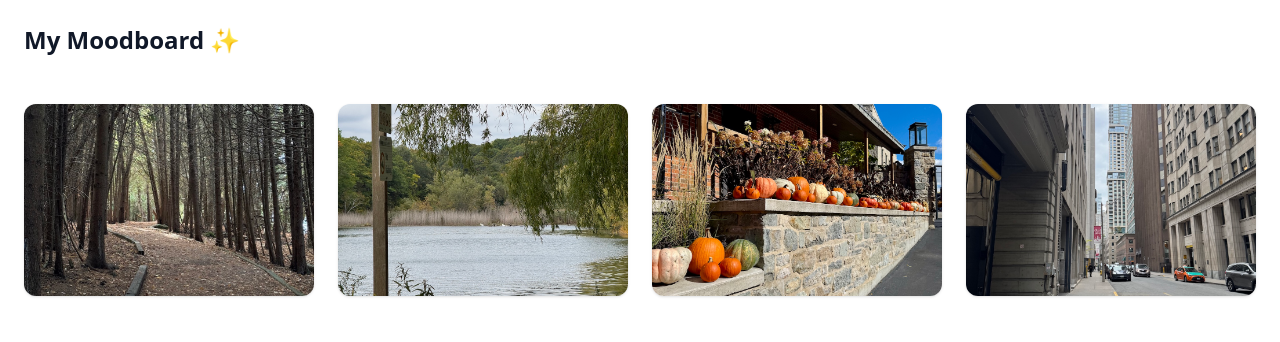
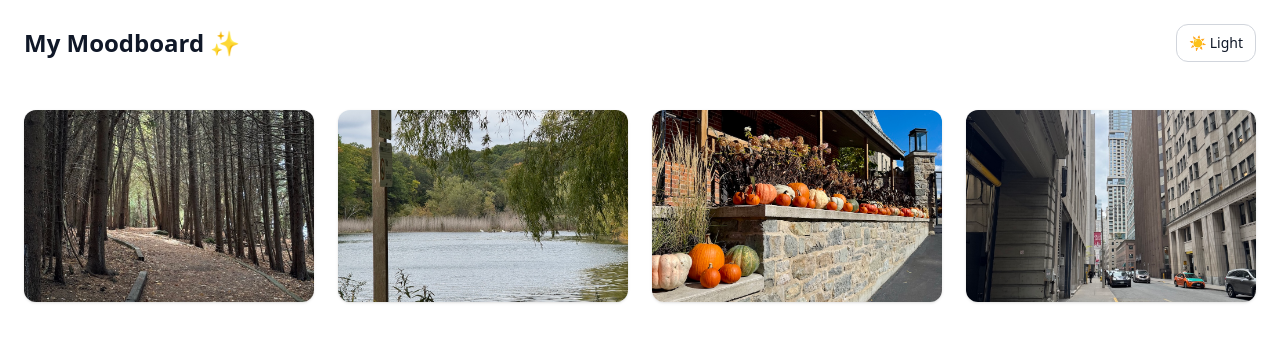
Before and after one commit to maarjahely/mood-board, a React (Vite) app: page / in a window 1280 px wide. Shown: the top 342 px of the page. Built offline with nearby package versions, Linux system fonts and the light colour scheme.

Commit message:
Add theme toggle

```diff
--- a/index.html
+++ b/index.html
@@ -5,6 +5,15 @@
     <link rel="icon" type="image/x-icon" href="/favicon.ico" />
     <meta name="viewport" content="width=device-width, initial-scale=1.0" />
     <title>mood-board</title>
+
+    <script>
+      document.documentElement.classList.toggle(
+        "dark",
+        localStorage.theme === "dark" ||
+          (!("theme" in localStorage) &&
+            window.matchMedia("(prefers-color-scheme: dark)").matches)
+      );
+    </script>
   </head>
   <body>
     <div id="root"></div>
--- a/src/App.tsx
+++ b/src/App.tsx
@@ -1,12 +1,15 @@
 import "./global.css";
 
 import { Gallery } from "./components/Gallery";
+import { ThemeToggle } from "./components/ThemeToggle";
 
 function App() {
   return (
     <div className="min-h-screen bg-white dark:bg-gray-900 text-gray-900 dark:text-gray-100">
-      <header className="p-6 text-2xl font-semibold">My Moodboard ✨</header>
-
+      <header className="flex items-center justify-between p-6">
+        <h1 className="text-2xl font-semibold">My Moodboard ✨</h1>
+        <ThemeToggle />
+      </header>
       <Gallery />
     </div>
   );
--- /dev/null
+++ b/src/components/ThemeToggle.tsx
@@ -0,0 +1,24 @@
+import { useEffect, useState } from "react";
+
+export function ThemeToggle() {
+  const [isDark, setIsDark] = useState(() =>
+    document.documentElement.classList.contains("dark")
+  );
+
+  useEffect(() => {
+    document.documentElement.classList.toggle("dark", isDark);
+    localStorage.theme = isDark ? "dark" : "light";
+  }, [isDark]);
+
+  return (
+    <button
+      type="button"
+      onClick={() => setIsDark((prevState) => !prevState)}
+      className="rounded-xl border px-3 py-2 text-sm bg-white dark:bg-gray-800 border-gray-300 dark:border-gray-700"
+      aria-pressed={isDark}
+      title={isDark ? "Switch to light" : "Switch to dark"}
+    >
+      {isDark ? "🌙 Dark" : "☀️ Light"}
+    </button>
+  );
+}
--- a/src/global.css
+++ b/src/global.css
@@ -1,2 +1,3 @@
 /* Tailwind */
 @import "tailwindcss";
+@custom-variant dark (&:where(.dark, .dark *));
```
